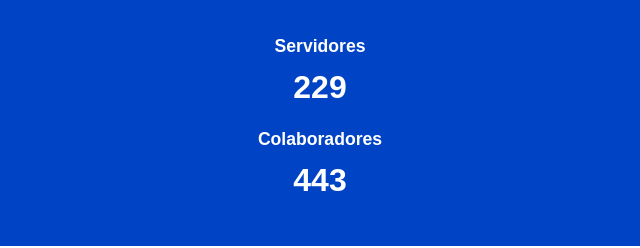
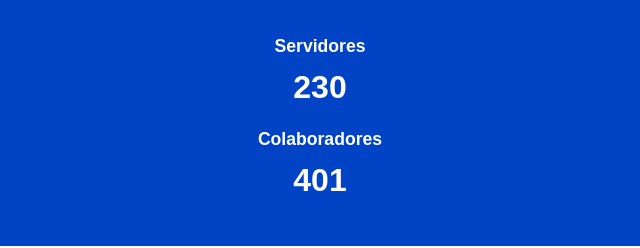
Before and after one commit to diogogodinho-tjmg/painel-bi-confluence, a plain HTML site: page kpis_coluna3.html in a window 1280 px wide. Shown: the part 254-502 px from the top of the page, 320-960 px from the left. Drawn offline with Linux system fonts and the light colour scheme.

Commit message:
Update KPI values for Servidores and Colaboradores

```diff
--- a/kpis_coluna3.html
+++ b/kpis_coluna3.html
@@ -75,9 +75,9 @@
     </div>
     <div class="kpi-block bg-blue">
         <div class="kpi-title">Servidores</div>
-        <div class="kpi-value">229</div>
+        <div class="kpi-value">230</div>
         <div class="kpi-title" style="margin-top: 15px;">Colaboradores</div>
-        <div class="kpi-value">443</div>
+        <div class="kpi-value">401</div>
     </div>
 </body>
 </html>
```
